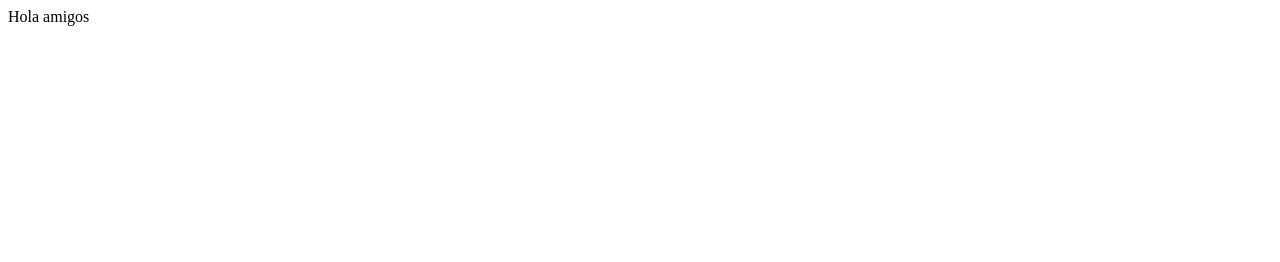
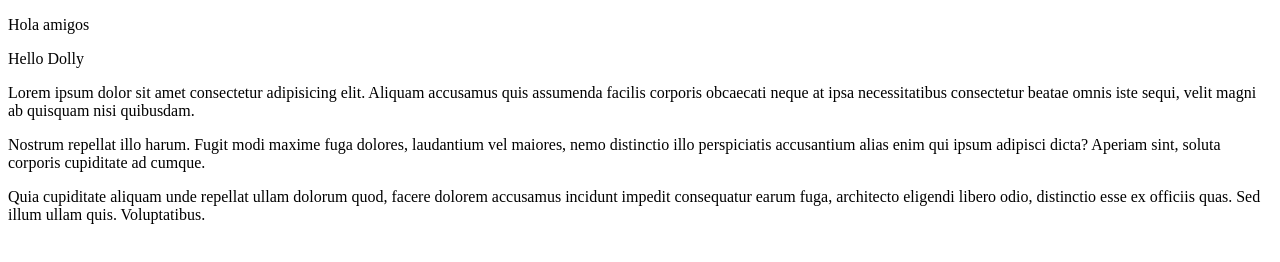
Before and after one commit to CFTIC-Getafe/Curso_Web, a website: page hola_mundo.html in a window 1280 px wide. Drawn offline with Linux system fonts and the light colour scheme.

Commit message:
Camnbios en el hola mundo

```diff
--- a/hola_mundo.html
+++ b/hola_mundo.html
@@ -2,11 +2,25 @@
 <html lang="es">
 <head>
     <meta charset="UTF-8">
+    <!-- Los navegadores  modernos lo toman por defecto -->
+    <meta name="author" content="Alejandro Cerezo">
+    <meta name="description" content="Ejemplo básico de HTML para un curso">
+    <meta name="keywords" content="HTML CSS Web">
+    <meta name="generator" content="VSC">
     <meta name="viewport" content="width=device-width, initial-scale=1.0">
     <meta http-equiv="X-UA-Compatible" content="ie=edge">
-    <title>Hola Mundo</title>
+    <title>Hola Mundo. Curso Web</title>
 </head>
 <body>
-    Hola amigos
+    <!-- Aprendiendo atributos globales -->
+    <div>
+        <p charset="UTF-8">Hola amigos</p>
+        <p lang="en" title="Esto esta en inglés">Hello Dolly</p>
+    </div>
+
+    <p id="p1" class="resaltado">Lorem ipsum dolor sit amet consectetur adipisicing elit. Aliquam accusamus quis assumenda facilis corporis obcaecati neque at ipsa necessitatibus consectetur beatae omnis iste sequi, velit magni ab quisquam nisi quibusdam.</p>
+    <p class="resaltado grande">Nostrum repellat illo harum. Fugit modi maxime fuga dolores, laudantium vel maiores, nemo distinctio illo perspiciatis accusantium alias enim qui ipsum adipisci dicta? Aperiam sint, soluta corporis cupiditate ad cumque.</p>
+    <p class="resaltado">Quia cupiditate aliquam unde repellat ullam dolorum quod, facere dolorem accusamus incidunt impedit consequatur earum fuga, architecto eligendi libero odio, distinctio esse ex officiis quas. Sed illum ullam quis. Voluptatibus.</p>
+
 </body>
 </html>
```
Also changed, not shown: hola_mundo_mal.html (added, +1 -0 lines).
